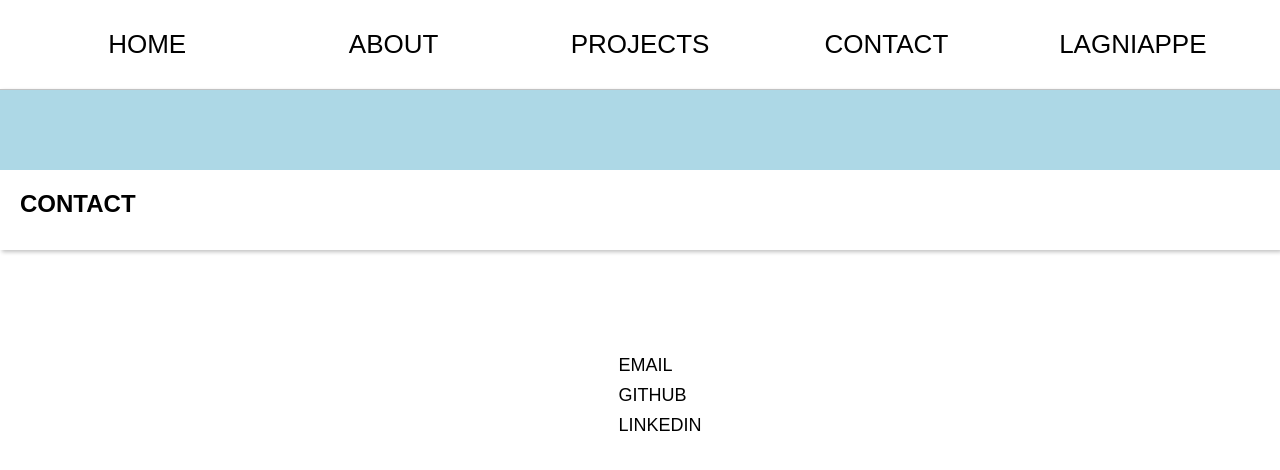
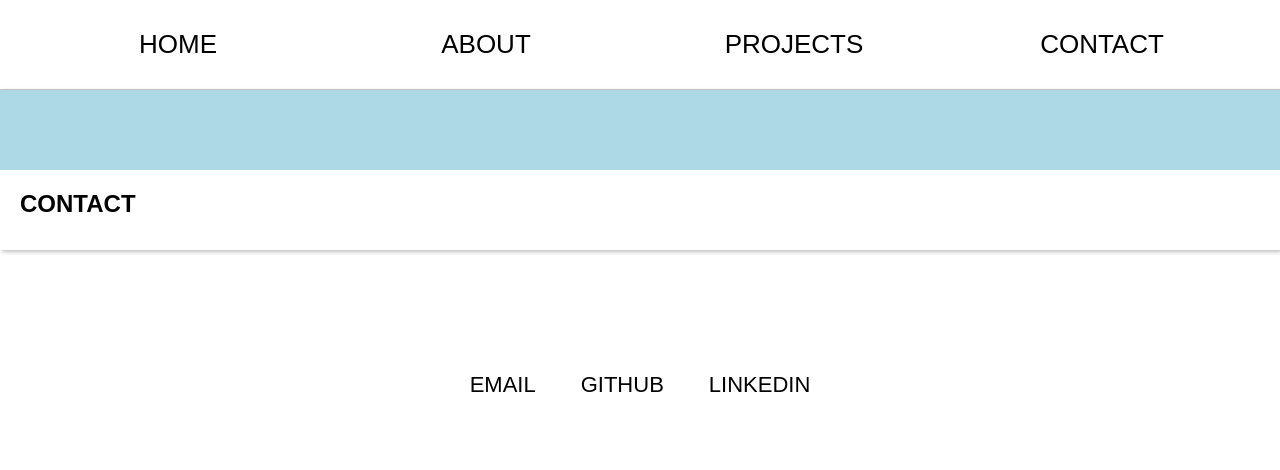
Before and after one commit to kfuquay/portfolio, a plain HTML site: page contact.html in a window 1280 px wide. Drawn offline with Linux system fonts and the light colour scheme.

Commit message:
edit html css

```diff
--- a/contact.html
+++ b/contact.html
@@ -23,9 +23,6 @@
                 <li>
                     <a href="conact.html">CONTACT</a>
                 </li>
-                <li>
-                    <a href="bonus.html">LAGNIAPPE</a>
-                </li>
             </ul>
         </nav>
 
--- a/main.css
+++ b/main.css
@@ -161,7 +161,8 @@ a:hover {
     font-size: 18px;
     line-height: 30px;
     list-style: none;
-    margin: 50px 0;
+    margin: 50px 20px;
+    padding: 0;
 }
 
 /* PROJECTS */
@@ -183,6 +184,7 @@ a:hover {
 @media only screen and (min-width: 760px) {
     header {
         font-size: 32px;
+        margin-bottom: 100px;
     }
 
     .color-description p {
@@ -218,4 +220,9 @@ a:hover {
         max-width: 300px;
     }
 
+    #contact-text li{
+        display: inline-block;
+        padding: 20px;
+        font-size: 22px;
+    }
 }
```
Also changed, not shown: bio.html (+2 -5 lines), bonus.html (+1 -4 lines), projects.html (+0 -3 lines), images/pen-groton.JPG (added), images/penny.JPG (deleted).
